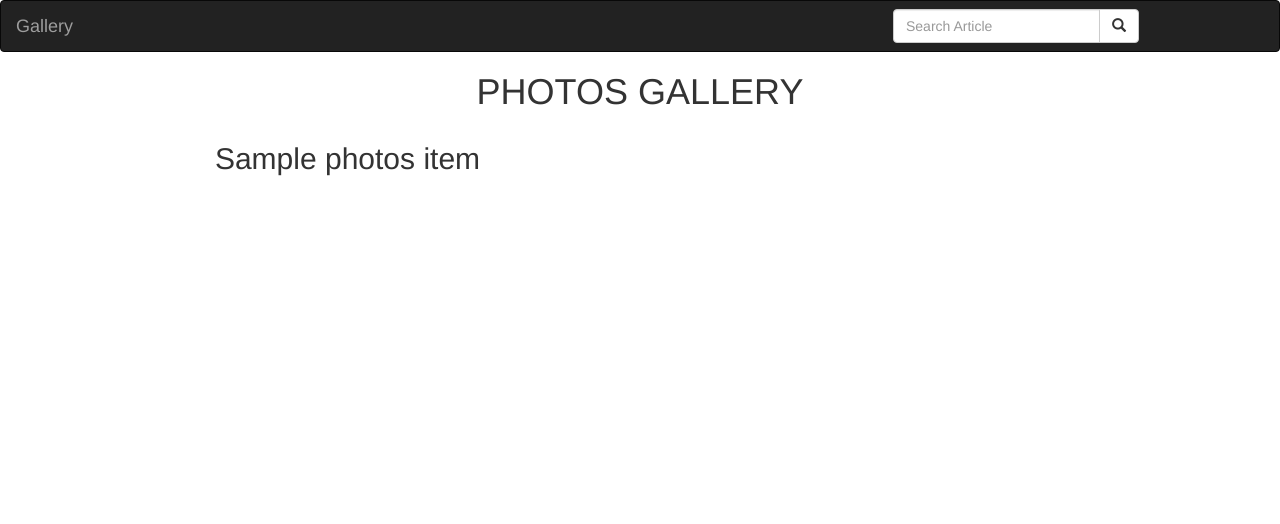
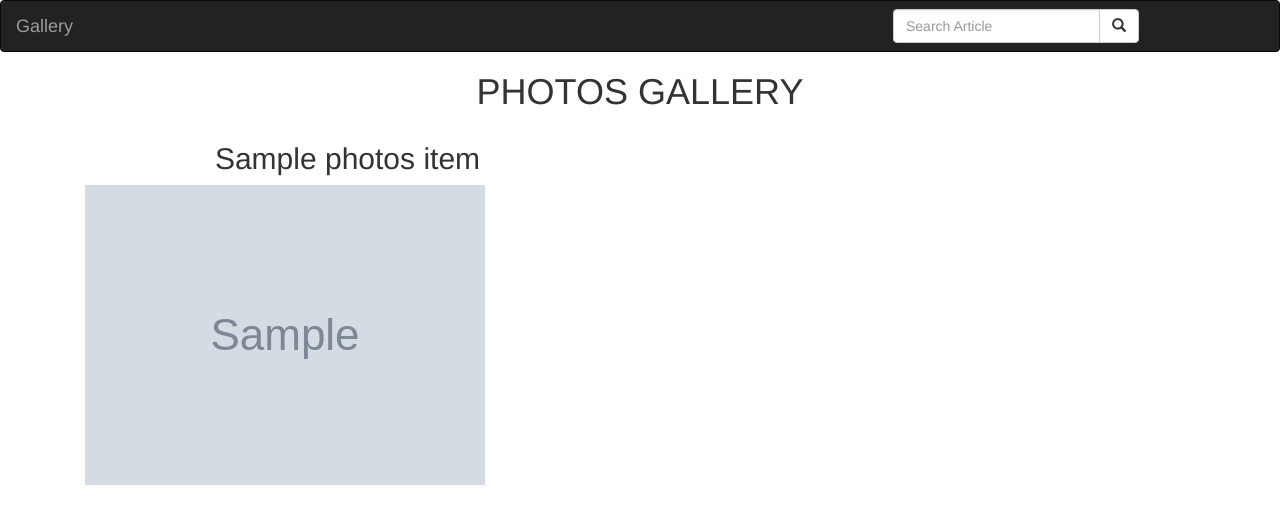
Before and after one commit to nuriath/Django-Photo-Gallery, a Django app: template photos/templates/all-photos/today_photos.html in a window 1280 px wide. Shown: the top 524 px of the page. Run offline with Django 3.2, Linux system fonts and the light colour scheme; the template is opened without the code that fills it: most values are stand-ins (such as "Sample title", 1, 10 or a date in 2020); grey boxes marked "Sample" are stand-in pictures; some libraries are stand-ins or nearby versions.

Commit message:
add contents in today photos file

```diff
--- a/photos/templates/all-photos/today_photos.html
+++ b/photos/templates/all-photos/today_photos.html
@@ -8,13 +8,18 @@
     {% for photos_item in photos %}
 
     <div class="row">
-        <!-- displaying Photos articles -->
+        <!-- displaying Photos name -->
         <div class="col-xs-6 col-sm-6 col-md-6 col-lg-6">
-            <h2 class="text-center"> {{ photos_item.title }} </h2>
+            <h2 class="text-center"> {{ photos_item.name }} </h2>
         </div>
-
     </div>
 
+    <!--Display news Article images  -->
+    <div class="col-xs-6 col-sm-6 col-md-6 col-lg-6">
+      <img src="{{photos_item.image_image.url}}" class="img-responsive" alt="Image">
+    </div>
+
+  </div>
     {% empty %}
     <div class="row">
         <h2 class="text-center">There No Photos Items</h2>
```
